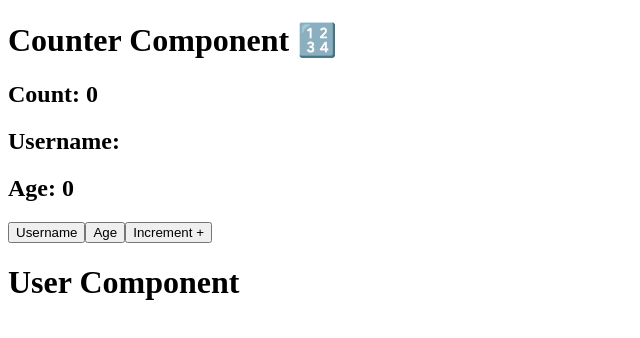
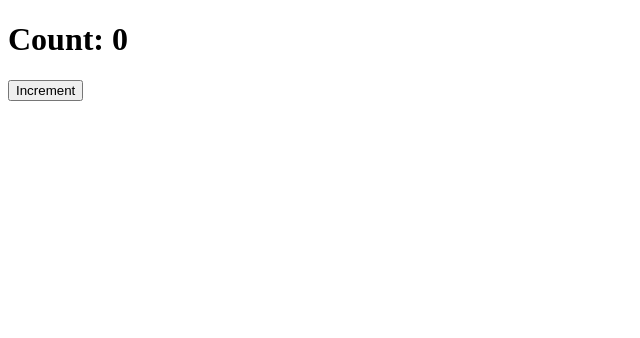
Before and after one commit to Nikhil-java-dev/ReactUssage, a React (Vite) app: page / in a window 1280 px wide. Shown: the top 338 px of the page, without its empty margins (0-640 px from the left). Built offline with nearby package versions, Linux system fonts and the light colour scheme.

Commit message:
useEffect & StealCase

```diff
--- a/src/App.jsx
+++ b/src/App.jsx
@@ -1,5 +1,6 @@
+import Counter from "./Topic-13 useEffect & stealCase/Counter";
 
-import Counter from './Topic-7 useState Hook/Counter';
+
 
 
 const App = () => {
--- /dev/null
+++ b/src/Topic-13 useEffect & stealCase/Counter.jsx
@@ -0,0 +1,29 @@
+import { useState, useEffect, useEffectEvent } from "react";
+
+const Counter = () => {
+  const [count, setCount] = useState(0);
+
+  const fn = useEffectEvent(() => {
+    return count;
+  });
+
+  useEffect(() => {
+    const intervalId = setInterval(() => {
+      console.log("count:", fn());
+    }, 1000);
+
+    return () => {
+      console.log("Cleanup fn");
+      clearInterval(intervalId);
+    };
+  }, []);
+
+  return (
+    <div>
+      <h1>Count: {count}</h1>
+      <button onClick={() => setCount(count + 1)}>Increment</button>
+    </div>
+  );
+};
+
+export default Counter;
```
